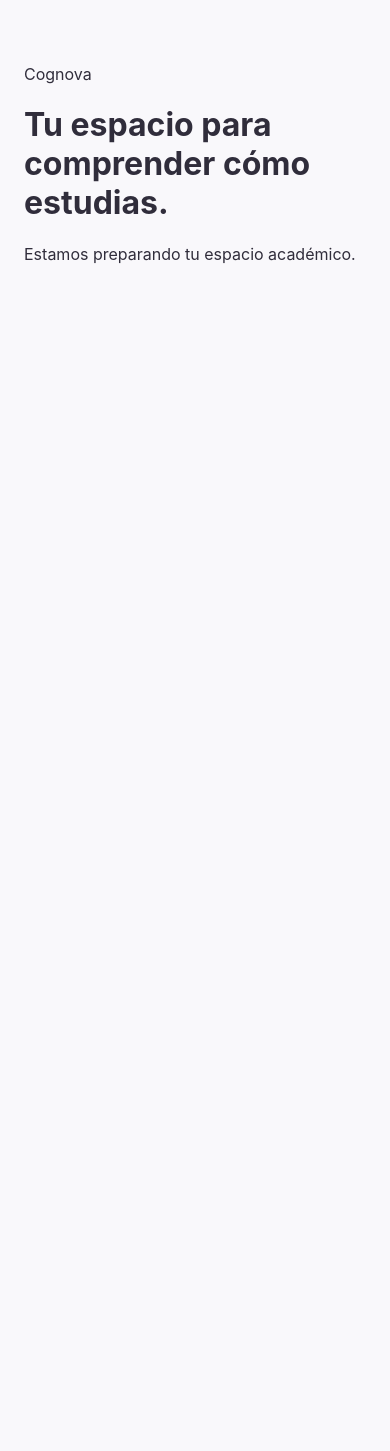
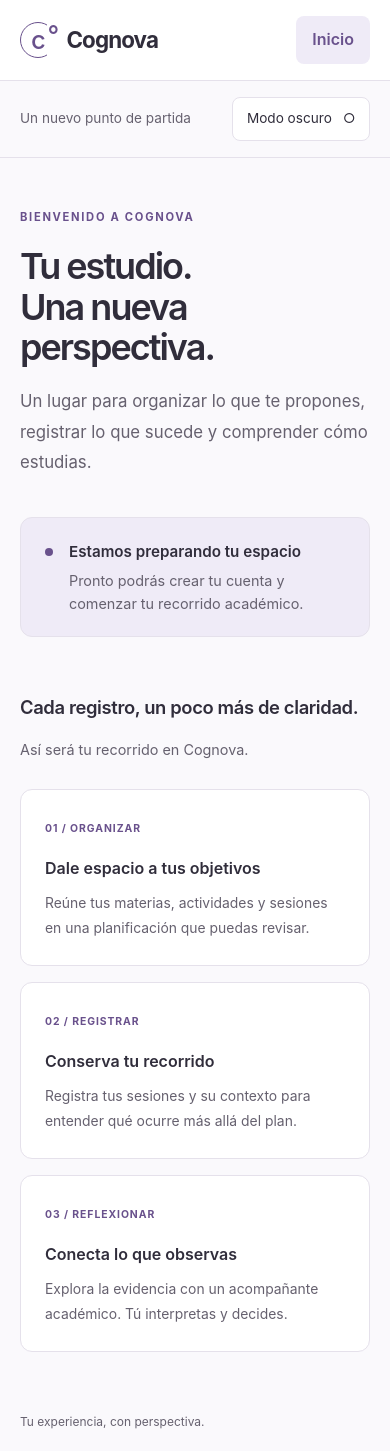
Before and after one commit to M1nzutt/cognova-frontend, a React (Vite) app: page / in a window 390 px wide. Before the commit the page ends 844 px from the top, so only its background shows below. Built offline with nearby package versions, Linux system fonts and the light colour scheme.

Commit message:
feat: add routing and responsive app shell with themes

```diff
--- a/src/App.tsx
+++ b/src/App.tsx
@@ -1,9 +1,6 @@
+import { BrowserRouter } from 'react-router-dom'
+import { AppRoutes } from './routes/AppRoutes'
+
 export function App() {
-  return (
-    <main>
-      <p>Cognova</p>
-      <h1>Tu espacio para comprender cómo estudias.</h1>
-      <p>Estamos preparando tu espacio académico.</p>
-    </main>
-  )
+  return <BrowserRouter><AppRoutes /></BrowserRouter>
 }
--- /dev/null
+++ b/src/components/AppShell.module.css
@@ -0,0 +1,22 @@
+.shell { display: grid; grid-template-columns: 245px minmax(0, 1fr); min-height: 100dvh; }
+.sidebar { display: flex; flex-direction: column; gap: 1.5rem; padding: 2rem 1.25rem; background: var(--surface); border-right: 1px solid var(--border); }
+.brand { display: flex; align-items: center; gap: .65rem; width: fit-content; color: var(--text); font-size: 1.4rem; font-weight: 700; text-decoration: none; letter-spacing: -.04em; }
+.mark { display: grid; place-content: center; position: relative; width: 36px; height: 36px; border: 1px solid var(--accent); border-radius: 50%; color: var(--accent); font-size: 1.6rem; font-weight: 500; }
+.mark span { position: absolute; top: -.5rem; right: -.2rem; background: var(--surface); }
+.caption { margin: 1.5rem 0 0; color: var(--muted); font-size: .65rem; font-weight: 650; letter-spacing: .14em; }
+.navLink { display: block; padding: .7rem 1rem; border-radius: .5rem; color: var(--muted); text-decoration: none; }
+.navLink[aria-current="page"] { color: var(--accent); background: var(--lavender); font-weight: 600; }
+.navLink:hover { color: var(--text); }
+.sidebarNote { margin: auto 0 0; max-width: 23ch; color: var(--muted); font-size: .8rem; line-height: 1.7; }
+.workspace { display: flex; min-width: 0; flex-direction: column; }
+.header { display: flex; justify-content: space-between; align-items: center; gap: 1rem; padding: 1.2rem 2.5rem; border-bottom: 1px solid var(--border); color: var(--muted); font-size: .85rem; }
+.content { width: 100%; max-width: 1150px; margin: 0 auto; padding: 4.5rem 3rem; flex: 1; }
+.footer { padding: 1.5rem 2.5rem; color: var(--muted); font-size: .75rem; }
+@media (max-width: 760px) {
+  .shell { grid-template-columns: 1fr; }
+  .sidebar { flex-direction: row; align-items: center; justify-content: space-between; padding: 1rem 1.25rem; border-right: 0; border-bottom: 1px solid var(--border); }
+  .caption, .sidebarNote { display: none; }
+  .header { padding: 1rem 1.25rem; flex-wrap: wrap; }
+  .content { padding: 2.5rem 1.25rem; }
+  .footer { padding: 1.25rem; }
+}
--- /dev/null
+++ b/src/components/AppShell.tsx
@@ -0,0 +1,32 @@
+import { NavLink, Outlet } from 'react-router-dom'
+import { ThemeToggle } from './ThemeToggle'
+import styles from './AppShell.module.css'
+
+export function AppShell() {
+  return (
+    <div className={styles.shell}>
+      <a className="skip-link" href="#main-content">Saltar al contenido</a>
+      <aside className={styles.sidebar}>
+        <NavLink className={styles.brand} to="/" aria-label="Cognova, inicio">
+          <span className={styles.mark} aria-hidden="true">c<span>°</span></span>
+          Cognova
+        </NavLink>
+        <p className={styles.caption}>TU ESPACIO ACADÉMICO</p>
+        <nav aria-label="Navegación principal">
+          <NavLink className={styles.navLink} to="/" end>Inicio</NavLink>
+        </nav>
+        <p className={styles.sidebarNote}>Un espacio para observar, conectar y aprender de tu recorrido.</p>
+      </aside>
+      <div className={styles.workspace}>
+        <header className={styles.header}>
+          <span>Un nuevo punto de partida</span>
+          <ThemeToggle />
+        </header>
+        <main id="main-content" className={styles.content} tabIndex={-1}>
+          <Outlet />
+        </main>
+        <footer className={styles.footer}>Tu experiencia, con perspectiva.</footer>
+      </div>
+    </div>
+  )
+}
--- /dev/null
+++ b/src/components/ThemeToggle.tsx
@@ -0,0 +1,11 @@
+import { useTheme } from '../hooks/useTheme'
+
+export function ThemeToggle() {
+  const { theme, toggleTheme } = useTheme()
+
+  return (
+    <button className="button" type="button" onClick={toggleTheme} aria-pressed={theme === 'dark'}>
+      Modo oscuro <span aria-hidden="true">{theme === 'dark' ? '●' : '○'}</span>
+    </button>
+  )
+}
--- /dev/null
+++ b/src/hooks/useTheme.ts
@@ -0,0 +1,16 @@
+import { useEffect, useState } from 'react'
+import { ThemePreference } from '../services/ThemePreference'
+
+const preference = new ThemePreference()
+
+export function useTheme() {
+  const [theme, setTheme] = useState(() => preference.read())
+
+  useEffect(() => {
+    document.documentElement.dataset.theme = theme
+    preference.save(theme)
+  }, [theme])
+
+  const toggleTheme = () => setTheme((current) => current === 'light' ? 'dark' : 'light')
+  return { theme, toggleTheme }
+}
--- /dev/null
+++ b/src/pages/NotFoundPage.tsx
@@ -0,0 +1,12 @@
+import { Link } from 'react-router-dom'
+
+export function NotFoundPage() {
+  return (
+    <section aria-labelledby="not-found-title">
+      <p className="eyebrow">404 · PÁGINA NO ENCONTRADA</p>
+      <h1 id="not-found-title">No encontramos esta página</h1>
+      <p>La dirección no existe. Puedes volver al inicio de tu espacio.</p>
+      <Link className="button" to="/">Volver al inicio</Link>
+    </section>
+  )
+}
--- /dev/null
+++ b/src/pages/WelcomePage.module.css
@@ -0,0 +1,14 @@
+.title { max-width: 18ch; margin: 1.2rem 0; font-size: clamp(2.25rem, 4vw, 3.7rem); letter-spacing: -.055em; line-height: 1.12; font-weight: 600; }
+.intro { max-width: 52ch; color: var(--muted); font-size: 1.05rem; line-height: 1.8; }
+.notice { display: flex; align-items: flex-start; gap: 1rem; margin: 2.5rem 0 3.5rem; padding: 1.35rem 1.5rem; background: var(--lavender); border: 1px solid var(--border); border-radius: .75rem; }
+.notice h2 { margin: 0 0 .3rem; font-size: .95rem; font-weight: 600; }
+.notice p { margin: 0; font-size: .9rem; color: var(--muted); }
+.dot { flex-shrink: 0; width: 8px; height: 8px; margin-top: .5rem; border-radius: 50%; background: var(--accent); }
+.journey > h2 { font-size: 1.15rem; font-weight: 600; letter-spacing: -.02em; }
+.journey > p { color: var(--muted); font-size: .9rem; }
+.grid { display: grid; grid-template-columns: repeat(3, minmax(0, 1fr)); gap: 1rem; margin-top: 1.75rem; }
+.card { padding: 1.5rem; border: 1px solid var(--border); border-radius: .75rem; background: var(--surface); }
+.step { font-size: .65rem; letter-spacing: .09em; color: var(--accent); font-weight: 650; }
+.card h3 { margin: 1rem 0 .7rem; font-size: 1rem; font-weight: 600; line-height: 1.5; }
+.card p { margin: 0; color: var(--muted); font-size: .87rem; line-height: 1.8; }
+@media (max-width: 1000px) { .grid { grid-template-columns: 1fr; } }
--- /dev/null
+++ b/src/pages/WelcomePage.tsx
@@ -0,0 +1,41 @@
+import styles from './WelcomePage.module.css'
+
+export function WelcomePage() {
+  return (
+    <div>
+      <p className="eyebrow">BIENVENIDO A COGNOVA</p>
+      <h1 className={styles.title}>Tu estudio.<br />Una nueva perspectiva.</h1>
+      <p className={styles.intro}>Un lugar para organizar lo que te propones, registrar lo que sucede y comprender cómo estudias.</p>
+
+      <section className={styles.notice} aria-labelledby="welcome-status">
+        <span className={styles.dot} aria-hidden="true" />
+        <div>
+          <h2 id="welcome-status">Estamos preparando tu espacio</h2>
+          <p>Pronto podrás crear tu cuenta y comenzar tu recorrido académico.</p>
+        </div>
+      </section>
+
+      <section aria-labelledby="journey-title" className={styles.journey}>
+        <h2 id="journey-title">Cada registro, un poco más de claridad.</h2>
+        <p>Así será tu recorrido en Cognova.</p>
+        <div className={styles.grid}>
+          <article className={styles.card}>
+            <span className={styles.step}>01 / ORGANIZAR</span>
+            <h3>Dale espacio a tus objetivos</h3>
+            <p>Reúne tus materias, actividades y sesiones en una planificación que puedas revisar.</p>
+          </article>
+          <article className={styles.card}>
+            <span className={styles.step}>02 / REGISTRAR</span>
+            <h3>Conserva tu recorrido</h3>
+            <p>Registra tus sesiones y su contexto para entender qué ocurre más allá del plan.</p>
+          </article>
+          <article className={styles.card}>
+            <span className={styles.step}>03 / REFLEXIONAR</span>
+            <h3>Conecta lo que observas</h3>
+            <p>Explora la evidencia con un acompañante académico. Tú interpretas y decides.</p>
+          </article>
+        </div>
+      </section>
+    </div>
+  )
+}
--- /dev/null
+++ b/src/routes/AppRoutes.tsx
@@ -0,0 +1,15 @@
+import { Route, Routes } from 'react-router-dom'
+import { AppShell } from '../components/AppShell'
+import { WelcomePage } from '../pages/WelcomePage'
+import { NotFoundPage } from '../pages/NotFoundPage'
+
+export function AppRoutes() {
+  return (
+    <Routes>
+      <Route element={<AppShell />}>
+        <Route index element={<WelcomePage />} />
+        <Route path="*" element={<NotFoundPage />} />
+      </Route>
+    </Routes>
+  )
+}
--- /dev/null
+++ b/src/services/ThemePreference.ts
@@ -0,0 +1,23 @@
+import type { Theme } from '../types/theme'
+
+export class ThemePreference {
+  private readonly key = 'cognova.theme'
+
+  read(): Theme {
+    try {
+      const saved = localStorage.getItem(this.key)
+      if (saved === 'light' || saved === 'dark') return saved
+    } catch {
+      // Storage can be unavailable; the theme still works for this visit.
+    }
+    return window.matchMedia('(prefers-color-scheme: dark)').matches ? 'dark' : 'light'
+  }
+
+  save(theme: Theme): void {
+    try {
+      localStorage.setItem(this.key, theme)
+    } catch {
+      // A blocked storage must not prevent using the interface.
+    }
+  }
+}
--- a/src/styles/global.css
+++ b/src/styles/global.css
@@ -1,7 +1,15 @@
 :root {
   font-family: Inter, ui-sans-serif, system-ui, -apple-system, BlinkMacSystemFont, "Segoe UI", sans-serif;
-  color: #302d3b;
-  background: #f9f8fb;
+  --text: #302d3b;
+  --muted: #66616f;
+  --background: #faf9fc;
+  --surface: #ffffff;
+  --border: #e5e1eb;
+  --lavender: #efebf7;
+  --accent: #69518c;
+  color-scheme: light;
+  color: var(--text);
+  background: var(--background);
   font-synthesis: none;
   text-rendering: optimizeLegibility;
   -webkit-font-smoothing: antialiased;
@@ -10,5 +18,24 @@
 
 * { box-sizing: border-box; }
 body { margin: 0; min-width: 320px; }
-main { max-width: 1100px; margin: 0 auto; padding: 3rem 1.5rem; }
 button, input, select, textarea { font: inherit; }
+body { line-height: 1.6; }
+a { color: var(--accent); }
+button { cursor: pointer; }
+:focus-visible { outline: 2px solid var(--accent); outline-offset: 4px; }
+.button { display: inline-flex; align-items: center; gap: .7rem; min-height: 44px; padding: .5rem .85rem; border: 1px solid var(--border); border-radius: .5rem; color: var(--text); background: var(--surface); text-decoration: none; font-size: .85rem; }
+.button:hover { background: var(--lavender); }
+.eyebrow { color: var(--accent); font-size: .7rem; font-weight: 650; letter-spacing: .15em; }
+.skip-link { position: fixed; top: .5rem; left: 1rem; z-index: 10; padding: .75rem 1rem; transform: translateY(-200%); border-radius: .5rem; color: var(--text); background: var(--surface); }
+.skip-link:focus { transform: translateY(0); }
+
+:root[data-theme="dark"] {
+  --text: #eeebf4;
+  --muted: #b4aebf;
+  --background: #1c1a21;
+  --surface: #232129;
+  --border: #3b3545;
+  --lavender: #302939;
+  --accent: #c0a8e2;
+  color-scheme: dark;
+}
--- /dev/null
+++ b/src/types/theme.ts
@@ -0,0 +1 @@
+export type Theme = 'light' | 'dark'
```
Also changed, not shown: 3 other files (tests, documents, lock files or other folders).
